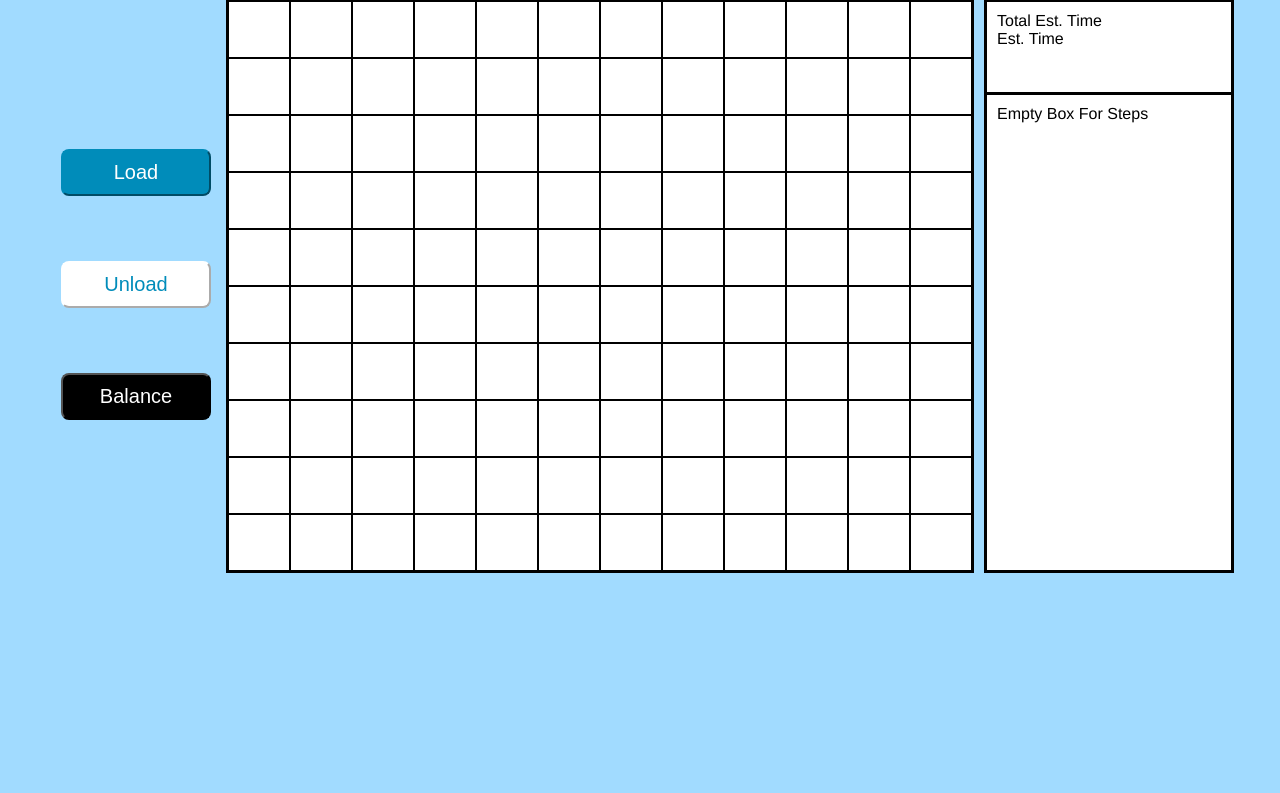
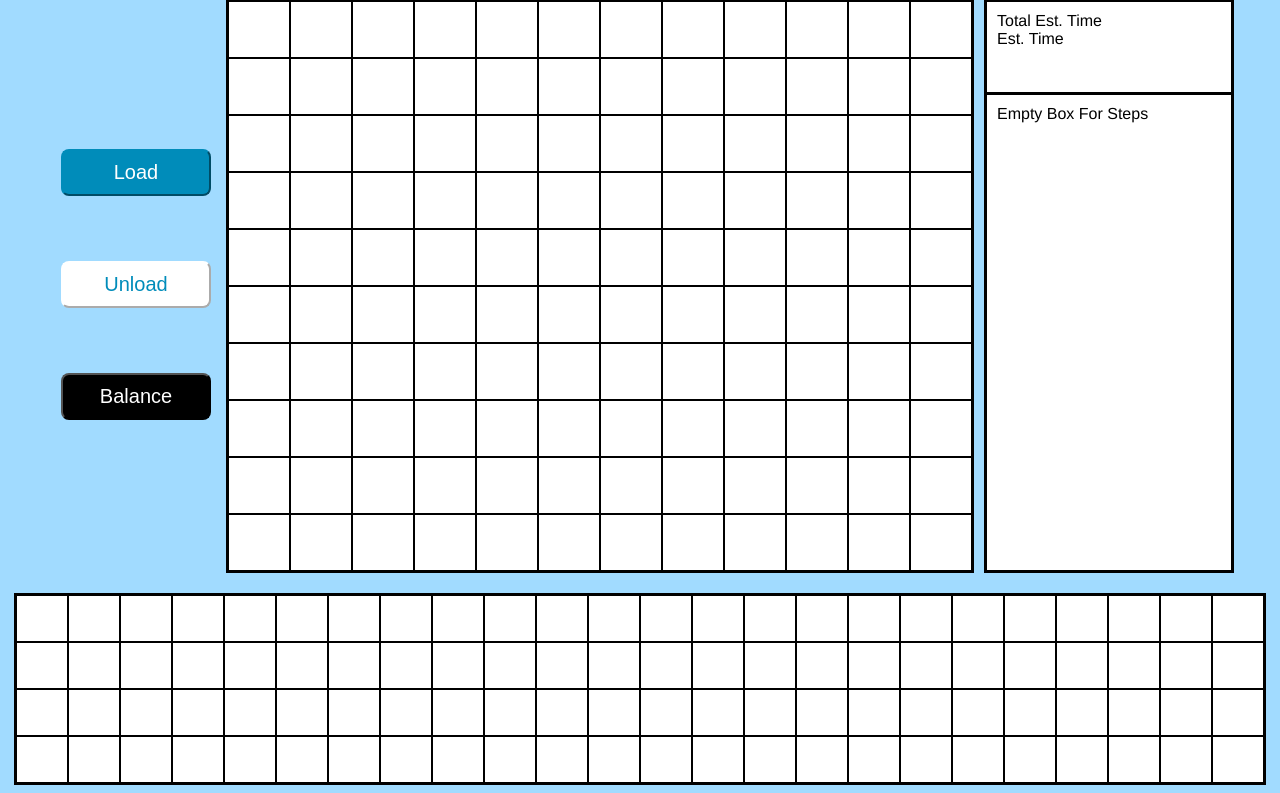
Before and after one commit to alexandertrinh/CS179M-Final-Project, a plain HTML site: page index.html in a window 1280 px wide. Shown: the part 64-857 px from the top of the page. Before the commit the page ends 800 px from the top, so only its background shows below. Drawn offline with Linux system fonts and the light colour scheme.

Commit message:
visable buffer zone working

```diff
--- a/index.html
+++ b/index.html
@@ -37,7 +37,7 @@
         </div>
     </div>
 
-    <div class="buffer" id="buffer"></div>
+    <div class="buffer-grid" id="buffer-grid"></div>
 
 
   </body>
--- a/main.js
+++ b/main.js
@@ -21,4 +21,24 @@ window.onload = function makeGrid() {
     }
 
     console.log('grid loaded');
+
+    let tbl = document.getElementById("buffer-grid");
+
+    for (let i = 1; i <= 4; i++) {
+
+        let buf_row = document.createElement("div");
+        buf_row.id = "buffer-grid-row-" + i;
+
+        tbl.appendChild(buf_row);
+        let row_y = document.getElementById("buffer-grid-row-" + i);
+
+        for (let j = 1; j <= 24; j++) {
+            let buf_cell = document.createElement("div");
+            buf_cell.id = "buffer-grid-cell-" + i + "-" + j;
+
+            row_y.appendChild(buf_cell);
+        }
+    }
+
+    console.log('buffer grid loaded');
 }
--- a/styles.css
+++ b/styles.css
@@ -126,8 +126,6 @@ body {
     flex-direction: column;
     margin: 0px;
     padding: 0;
-    background-color: #ffffff;
-    flex-wrap: wrap;
   }
 
 .grid>div {
@@ -144,6 +142,7 @@ body {
     width: 60px;
     margin: 0px;
     padding: 0px;
+    background-color: #ffffff;
 }
 
 .right-side-bar {
@@ -170,26 +169,25 @@ body {
     padding: 10px;
 }
 
-.buffer{
+.buffer-grid{
+    margin: auto;
+    margin-top: 20px;
+    border: 2px solid black;
+}
+
+.buffer-grid>div {
     margin: 0px;
     padding: 0px;
     border: 0px;
     display: flex;
-    flex-direction: row;
+    justify-content: center;
 }
 
-.buffer>div {
+.buffer-grid>div>div {
+    border: 1px solid black;
+    height: 45px;
+    width: 50px;
     margin: 0px;
     padding: 0px;
-    border: 0px;
-    display: flex;
-    flex-direction: row;
+    background-color: #ffffff;
 }
-
-.buffer>div>div {
-    border: 1px solid black;
-    height: 15px;
-    width: 20px;
-    margin: 0px;
-    padding: 0px;
-}
```
